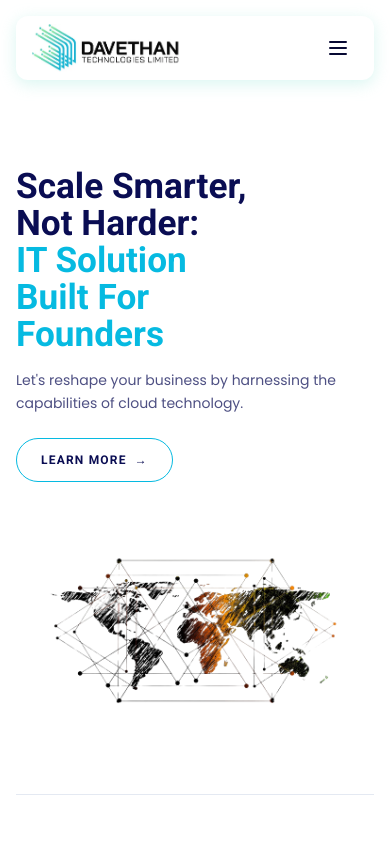
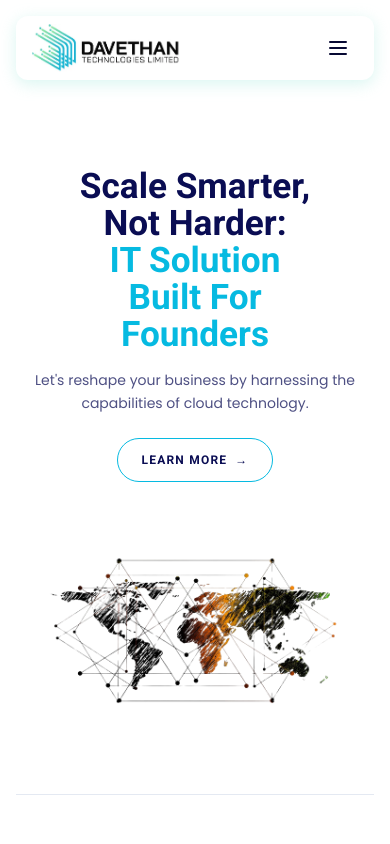
Before and after one commit to davethantech/davethan-website, a Next.js app: page / in a window 390 px wide. Shown: the top 844 px of the page. Built offline with nearby package versions, Linux system fonts and the light colour scheme.

Commit message:
style: center hero text and button on mobile screens

```diff
--- a/src/app/(app)/page.tsx
+++ b/src/app/(app)/page.tsx
@@ -15,7 +15,7 @@ export default function Home() {
           <div className="max-w-7xl mx-auto px-4 sm:px-6 lg:px-8 py-10 lg:py-0 flex flex-col lg:flex-row items-center lg:items-stretch min-h-[420px] lg:min-h-[500px]">
 
             {/* Left Content */}
-            <div className="flex-1 flex flex-col justify-center z-10 pb-8 lg:pb-20 pt-8 lg:pt-20 pr-0 lg:pr-8">
+            <div className="flex-1 flex flex-col justify-center items-center lg:items-start text-center lg:text-left z-10 pb-8 lg:pb-20 pt-8 lg:pt-20 pr-0 lg:pr-8">
               {/* Main Headline */}
               <h1 className="font-roboto font-bold leading-[1.05] mb-4">
                 <span className="block text-[clamp(2.2rem,5.5vw,4rem)] text-[#0a0d53]">
@@ -36,7 +36,7 @@ export default function Home() {
               </h1>
 
               {/* Subtitle */}
-              <p className="text-[rgba(10,13,83,0.72)] font-poppins text-[14px] sm:text-[15px] leading-relaxed max-w-sm mb-6">
+              <p className="text-[rgba(10,13,83,0.72)] font-poppins text-[14px] sm:text-[15px] leading-relaxed max-w-sm mb-6 mx-auto lg:mx-0">
                 Let&apos;s reshape your business by harnessing the capabilities of cloud technology.
               </p>
 
```
